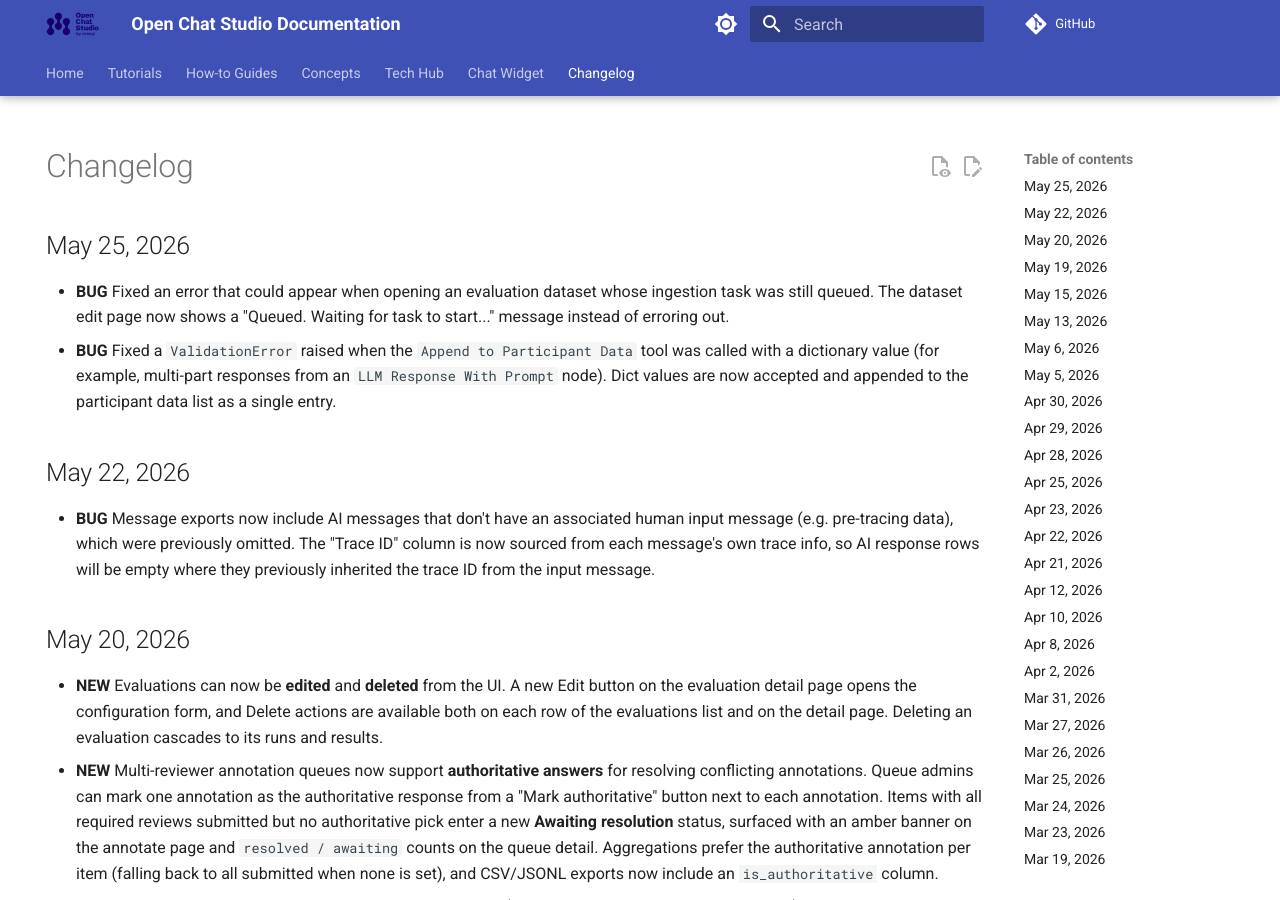
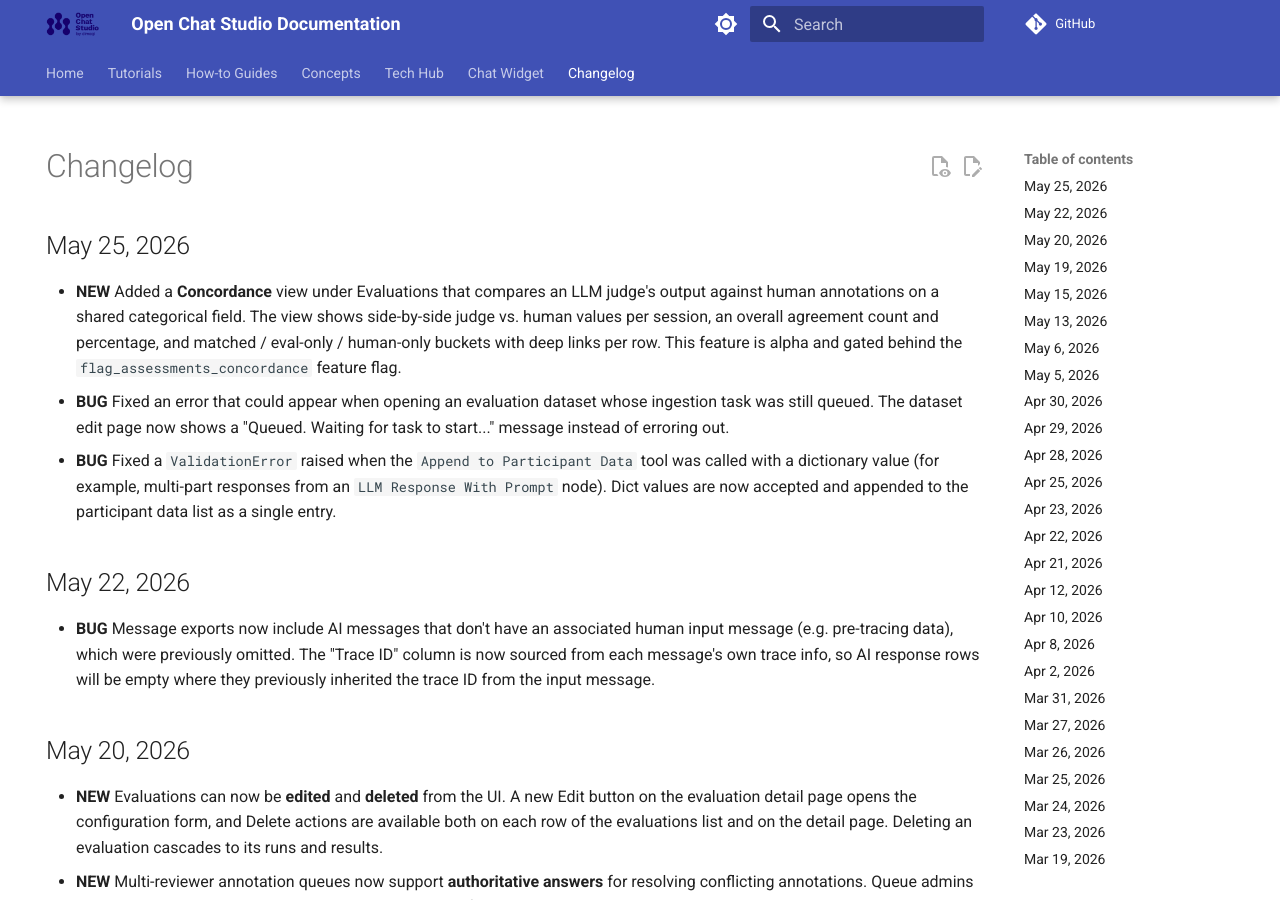
Before and after one commit to dimagi/open-chat-studio-docs, an MkDocs documentation site: the page built from docs/changelog.md, in a window 1280 px wide and 900 px high. Built offline with MkDocs 1.6.1 and Material for MkDocs 9.7.7, drawn with Linux system fonts in a browser that asks for light colours; a script that is not in the unit is left out; comment, search, counter and statistics services are not loaded.

Commit message:
update changelog and docs from OCS PR #3395

```diff
--- a/docs/changelog.md
+++ b/docs/changelog.md
@@ -5,6 +5,7 @@ hide:
 
 # Changelog
 ## May 25, 2026
+* **NEW** Added a **Concordance** view under Evaluations that compares an LLM judge's output against human annotations on a shared categorical field. The view shows side-by-side judge vs. human values per session, an overall agreement count and percentage, and matched / eval-only / human-only buckets with deep links per row. This feature is alpha and gated behind the `flag_assessments_concordance` feature flag.
 * **BUG** Fixed an error that could appear when opening an evaluation dataset whose ingestion task was still queued. The dataset edit page now shows a "Queued. Waiting for task to start..." message instead of erroring out.
 * **BUG** Fixed a `ValidationError` raised when the `Append to Participant Data` tool was called with a dictionary value (for example, multi-part responses from an `LLM Response With Prompt` node). Dict values are now accepted and appended to the participant data list as a single entry.
 
```
